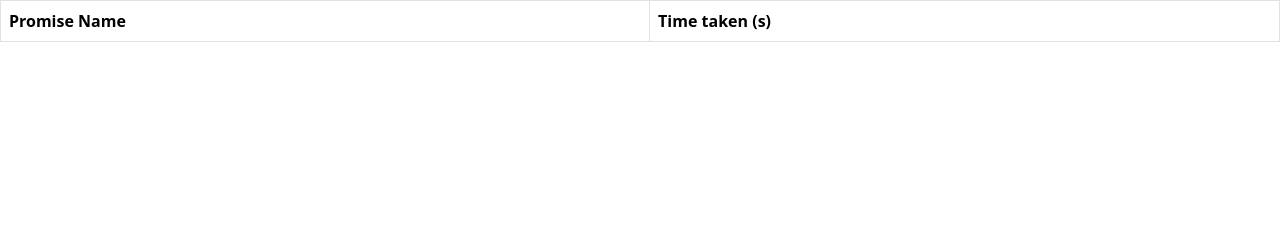
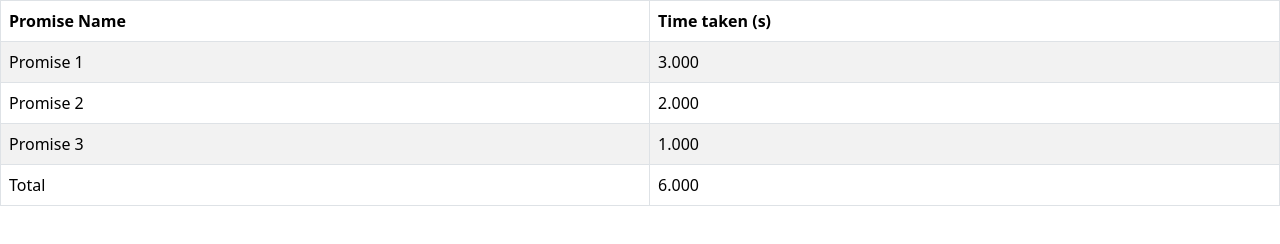
Before and after one commit to acciojob/wait-for-multiple-promises-Mazhar-54321, a website: page main.html in a window 1280 px wide. Drawn offline with nearby package versions, Linux system fonts and the light colour scheme.

Commit message:
created a submission

```diff
--- a/main.html
+++ b/main.html
@@ -20,7 +20,13 @@
           <th>Time taken (s)</th>
         </tr>
       </thead>
-      <tbody id="output"></tbody>
+      <tbody id="output">
+		  <tr>
+			 <td colspan="2">
+				 Loading...
+			 </td>
+		  </tr>
+	  </tbody>
     </table>
 
     <script type="text/javascript" src="./script.js"></script>
--- a/script.js
+++ b/script.js
@@ -1 +1,58 @@
 //your JS code here. If required.
+document.addEventListener("DOMContentLoaded",async function(){
+	function promise1(delay){
+		return new Promise((resolve,reject)=>{
+			setTimeout(()=>{
+				console.log(["Promise 1",delay.toFixed(3)])
+			resolve(["Promise 1",delay.toFixed(3)])
+			},delay*1000)
+		})
+	}
+	function promise2(delay){
+		return new Promise((resolve,reject)=>{
+			setTimeout(()=>{
+				console.log(["Promise 2",delay.toFixed(3)])
+			resolve(["Promise 2",delay.toFixed(3)])
+			},delay*1000)
+		})
+	}
+	 function promise3(delay){
+		return new Promise((resolve,reject)=>{
+			setTimeout(()=>{
+				console.log(["Promise 3",delay.toFixed(3)])
+			resolve(["Promise 3",delay.toFixed(3)])
+			},delay*1000)
+		})
+	}
+	let tbody = document.getElementById("output");
+	const array = await Promise.all(
+		[promise1(Math.floor(Math.random()*3)+1),
+		promise2(Math.floor(Math.random()*3)+1),
+		promise3(Math.floor(Math.random()*3)+1)]
+	)
+	console.log(array,array.length)
+	if(array.length){
+		console.log("hi")
+		tbody.innerHTML="";
+		console.log(tbody);
+		let total = array.reduce((acc,curr)=>acc+=Number(curr[1]),0).toFixed(3)
+
+		tbody.innerHTML=`<tr>
+		<td>${array[0][0]}</td>
+		<td>${array[0][1]}</td>
+		</tr>
+		<tr>
+		<td>${array[1][0]}</td>
+		<td>${array[1][1]}</td>
+		</tr>
+		<tr>
+		<td>${array[2][0]}</td>
+		<td>${array[2][1]}</td>
+		</tr>
+		<tr>
+		<td>Total</td>
+		<td>${total}</td>
+		</tr>
+		`
+	}
+})
```
